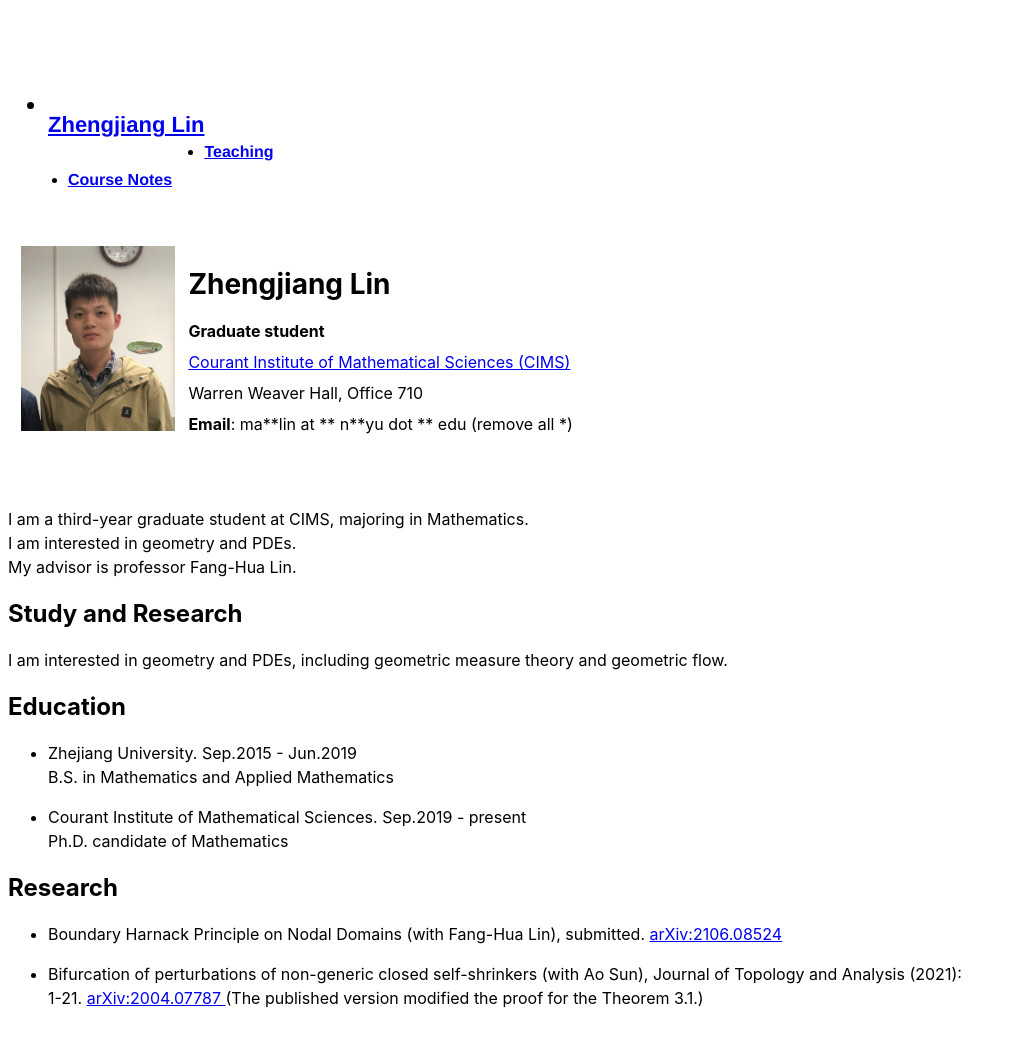
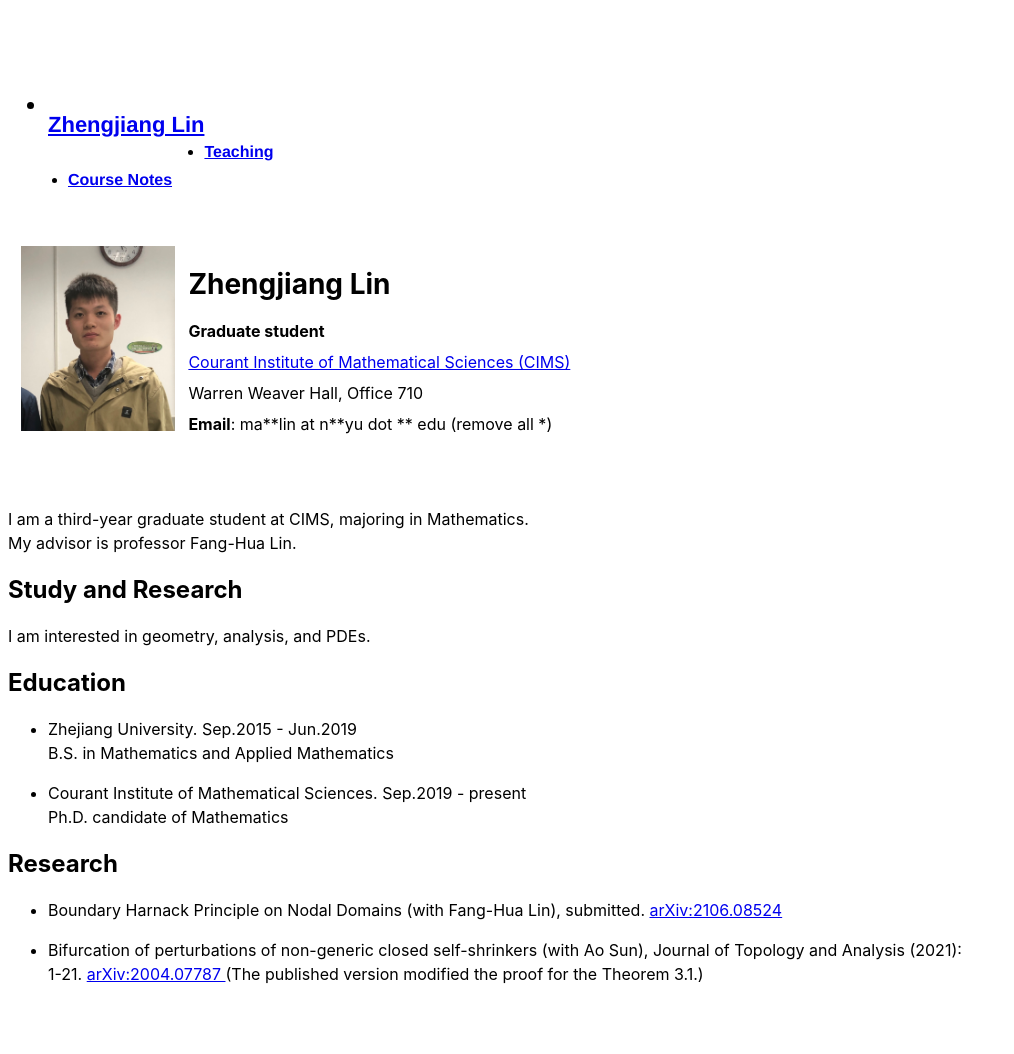
Before and after one commit to Acrescent/Acrescent.github.io, a Jekyll site: the page built from index.html, in a window 1280 px wide. Shown: the whole page, without its empty margins (0-1014 px from the left). Built offline with Jekyll 4.4.1, drawn with Linux system fonts in a browser that asks for light colours; after the commit the page ends 1030 px from its top, so only the background shows below that.

Commit message:
Update index.html

```diff
--- a/index.html
+++ b/index.html
@@ -18,20 +18,19 @@ title: Zhengjiang Lin
   <li>
     Warren Weaver Hall, Office 710
 <li>
-  <b>Email</b>: <a>ma**lin at ** n**yu dot ** edu (remove all *)</a> </li>
+  <b>Email</b>: <a>ma**lin at n**yu dot ** edu (remove all *)</a> </li>
 <li>
 
 </div>
 <p>
   </br>
   I am a third-year graduate student at CIMS, majoring in Mathematics. </br>
-  I am interested in geometry and PDEs. </br>
   My advisor is professor Fang-Hua Lin.
 </p>
 
 <h2>Study and Research</h2>
 <p>
-I am interested in geometry and PDEs, including geometric measure theory and geometric flow.
+I am interested in geometry, analysis, and PDEs.
 </br></p>
 
 <h2>Education</h2>
```
